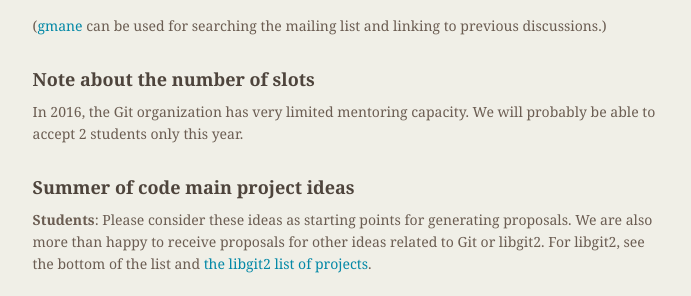
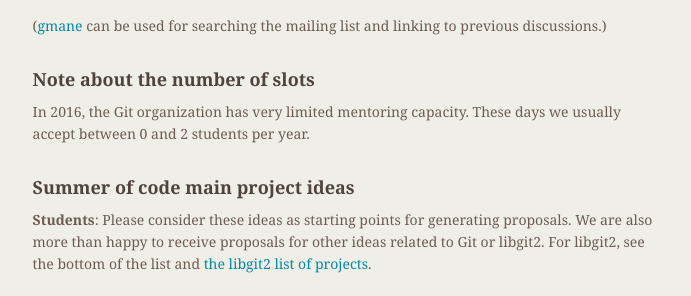
Before and after one commit to git/git.github.io, a Jekyll site: the page built from SoC-2016-Ideas.md, in a window 1280 px wide and 900 px high, scrolled down 1194 px. Shown: the part 158-454 px from the top of the window, without its empty margins (421-1112 px from the left). Built offline with Jekyll 4.4.1, drawn with Linux system fonts in a browser that asks for light colours.

Commit message:
SoC-2016-Ideas: tell that we accept at most 2 students

```diff
--- a/SoC-2016-Ideas.md
+++ b/SoC-2016-Ideas.md
@@ -94,7 +94,7 @@ discussions.)
 ## Note about the number of slots
 
 In 2016, the Git organization has very limited mentoring capacity.
-We will probably be able to accept 2 students only this year.
+These days we usually accept between 0 and 2 students per year.
 
 ## Summer of code main project ideas
 
```
